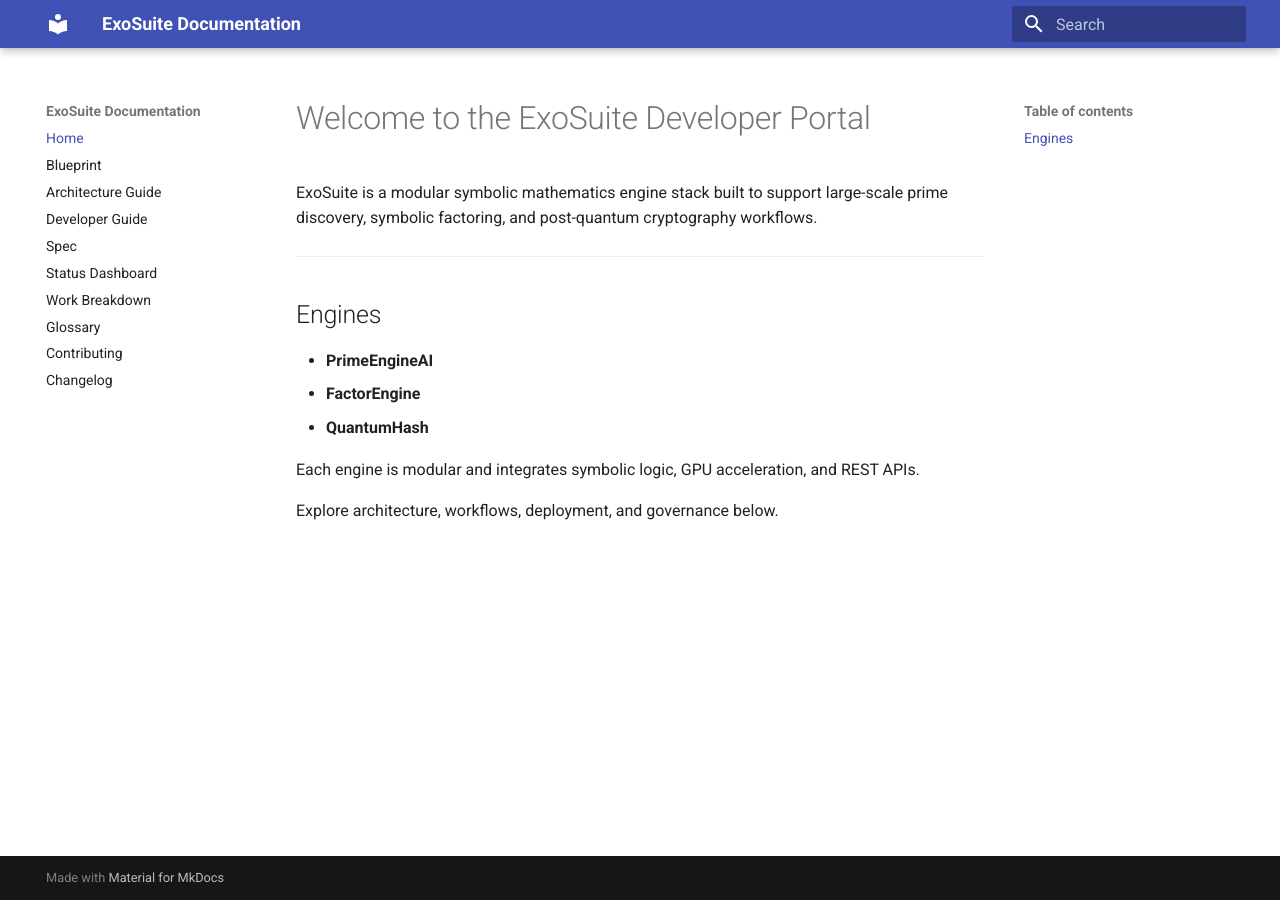
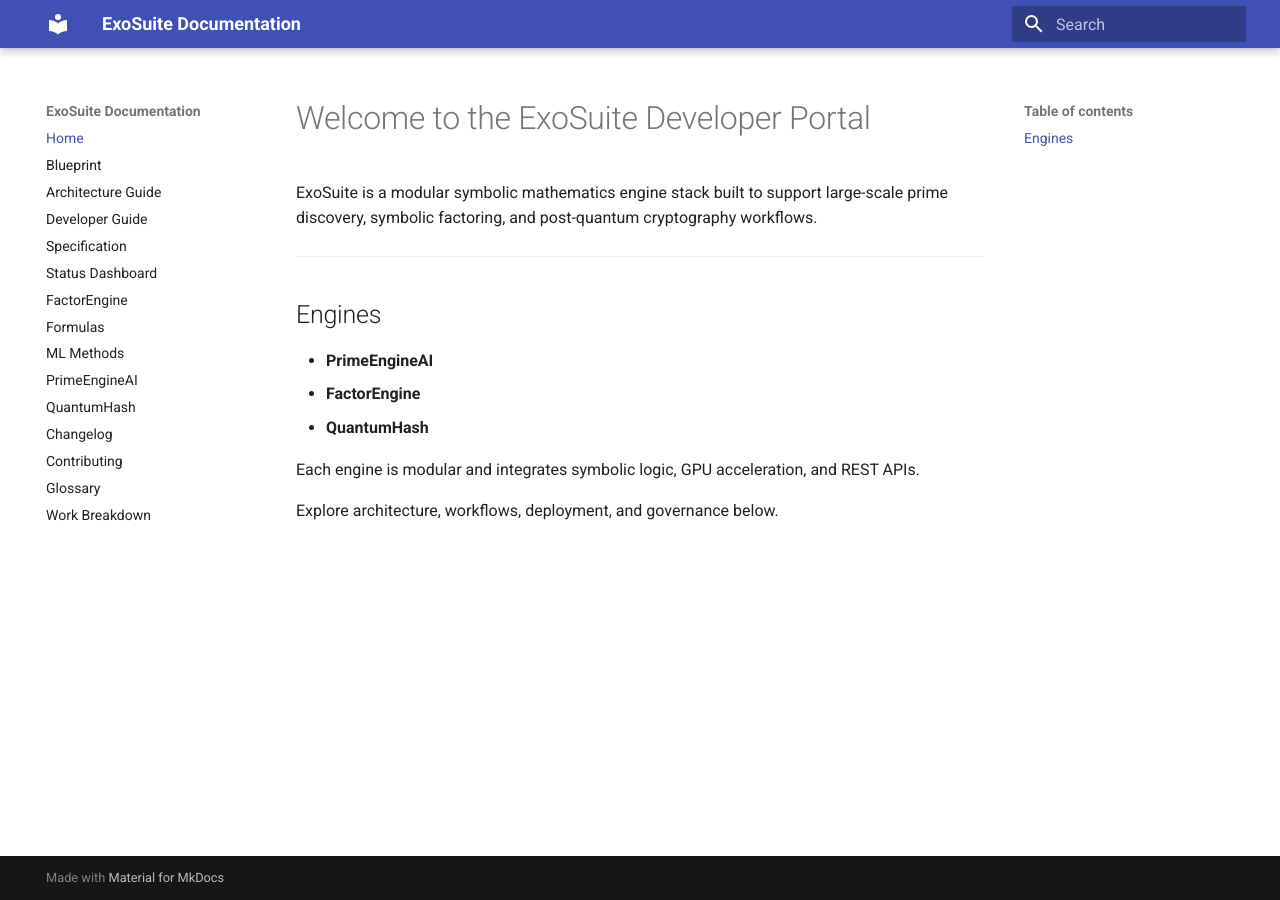
Before and after one commit to MasterUser007/ExoSuite, an MkDocs documentation site: the page built from docs/index.md, in a window 1280 px wide. Built offline with MkDocs 1.6.1 and Material for MkDocs 9.7.7, drawn with Linux system fonts in a browser that asks for light colours.

```diff
--- a/mkdocs.yml
+++ b/mkdocs.yml
@@ -7,13 +7,19 @@
 site_dir: site
 
 nav:
+nav:
   - Home: index.md
   - Blueprint: BLUEPRINT.md
   - Architecture Guide: architectural_guide.md
   - Developer Guide: developer_guide.md
-  - Spec: spec.md
+  - Specification: spec.md
   - Status Dashboard: status_dashboard.md
+  - FactorEngine: factorengine.md
+  - Formulas: formulas.md
+  - ML Methods: ml_methods.md
+  - PrimeEngineAI: primeengineai.md
+  - QuantumHash: quantumhash.md
+  - Changelog: changelog.md
+  - Contributing: contributing.md
+  - Glossary: glossary.md
   - Work Breakdown: wbs.md
-  - Glossary: glossary.md
-  - Contributing: contributing.md
-  - Changelog: changelog.md
```
